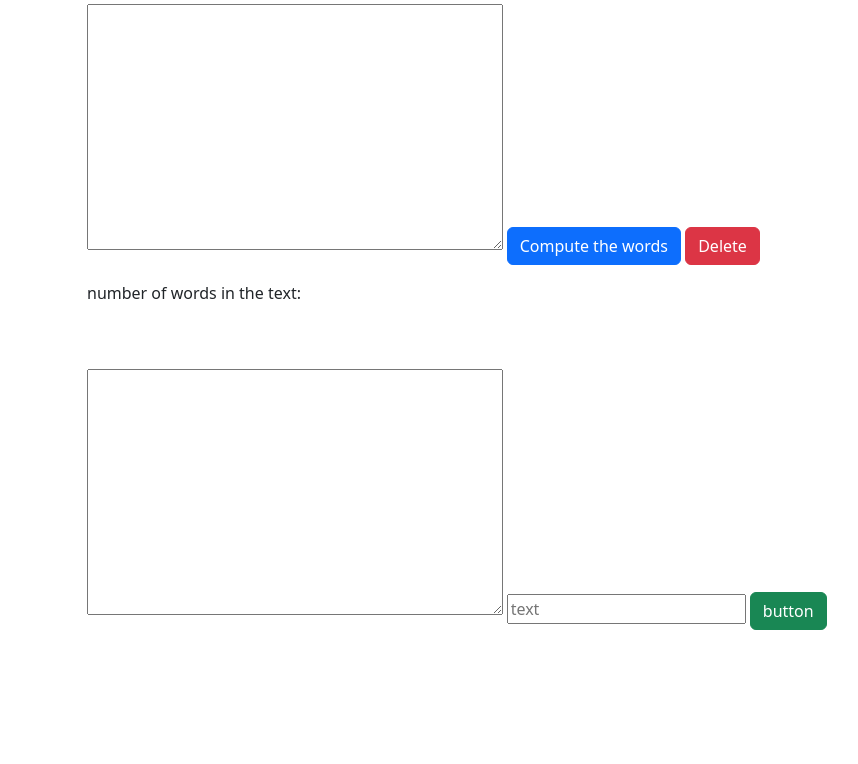
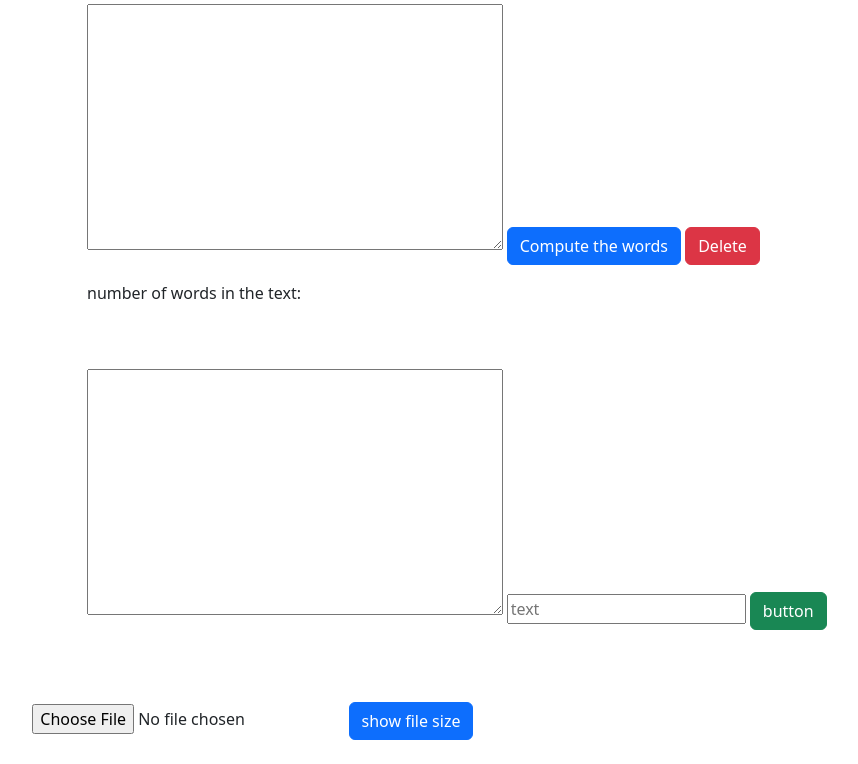
Before and after one commit to NodirbekAzamov/5oy-8dars-home-work, a plain HTML site: page index.html in a window 1280 px wide. Shown: the part 273-1037 px from the top of the page, without its empty margins (185-1043 px from the left). Before the commit the page ends 951 px from the top, so only its background shows below. Drawn offline with nearby package versions, Linux system fonts and the light colour scheme.

Commit message:
home-work

```diff
--- a/app.js
+++ b/app.js
@@ -59,20 +59,32 @@ delete1.addEventListener("click", () => {
 
 // 3chi masala
 let textarea1 = document.getElementById('textarea1');
-let inp = document.createElement('inp');
+let inp = document.getElementById('input');
 
 const btn = () => {
     let textarea1_value = textarea1.value;
     let d = textarea1_value.split(' ');
+    let input = inp.value;
 
-    if (d.includes(inp)) {
+    if (d.includes(input)) {
         alert("soz bor")
-    } else  {
+    } else {
         alert("soz yo'q")
     }
+    console.log(input);
+    console.log(d);
 }
 
 
 
 
 // 4chi masala
+function showFileSize() {
+    let file = document.getElementById("file").files[0];
+    if (file) {
+        let item = Math.floor(file.size / 1024)
+        alert(item + " KB");
+    } else {
+        alert("select a file... duh");
+    }
+}
--- a/index.html
+++ b/index.html
@@ -28,7 +28,7 @@
                 </div>
                 <div class="card-body">
                     <input type="text" id="text" class="form-control my-3" placeholder="Enter your text">
-                    <button class="btn btn-primary my-3" onclick="addList()" >button</button>
+                    <button class="btn btn-primary my-3" onclick="addList()">button</button>
                     <ul id="lists">
 
                     </ul>
@@ -44,7 +44,7 @@
                 <div>
                     <textarea id="textarea" class="w-50 text-center" cols="30" rows="10"></textarea>
                     <button class="btn btn-primary" id="compute">Compute the words</button>
-                    <button class="btn btn-danger" id="delete" >Delete</button>
+                    <button class="btn btn-danger" id="delete">Delete</button>
                 </div>
                 <p class="fs-6 my-3">number of words in the text: <span id="textt"></span> </p>
             </div>
@@ -56,8 +56,8 @@
         <!-- 3chi masala -->
         <div class="row my-5">
             <div class="col-md-9 offset-2">
-                <textarea  id="textarea1" class="w-50 text-center" cols="30" rows="10"></textarea>
-                <input type="text" id="inp" placeholder="text">
+                <textarea id="textarea1" class="w-50 text-center" cols="30" rows="10"></textarea>
+                <input type="text" id="input" placeholder="text">
                 <button class="btn btn-success" onclick="btn()">button</button>
             </div>
         </div>
@@ -67,7 +67,12 @@
 
 
     <!-- 4chi masala -->
-
+    <div class="row">
+        <div class="col-md-9 offset-2 my-4">
+            <input type="file" id="file" />
+            <button onclick="showFileSize()" class="btn btn-primary">show file size</button>
+        </div>
+    </div>
 
 
 
```
